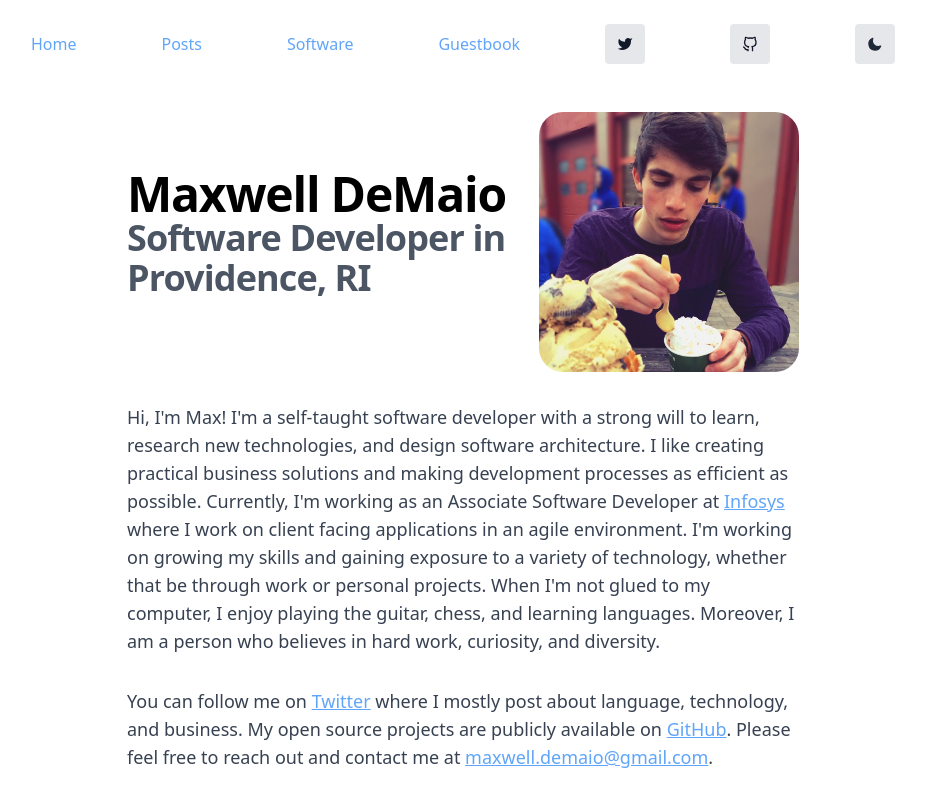
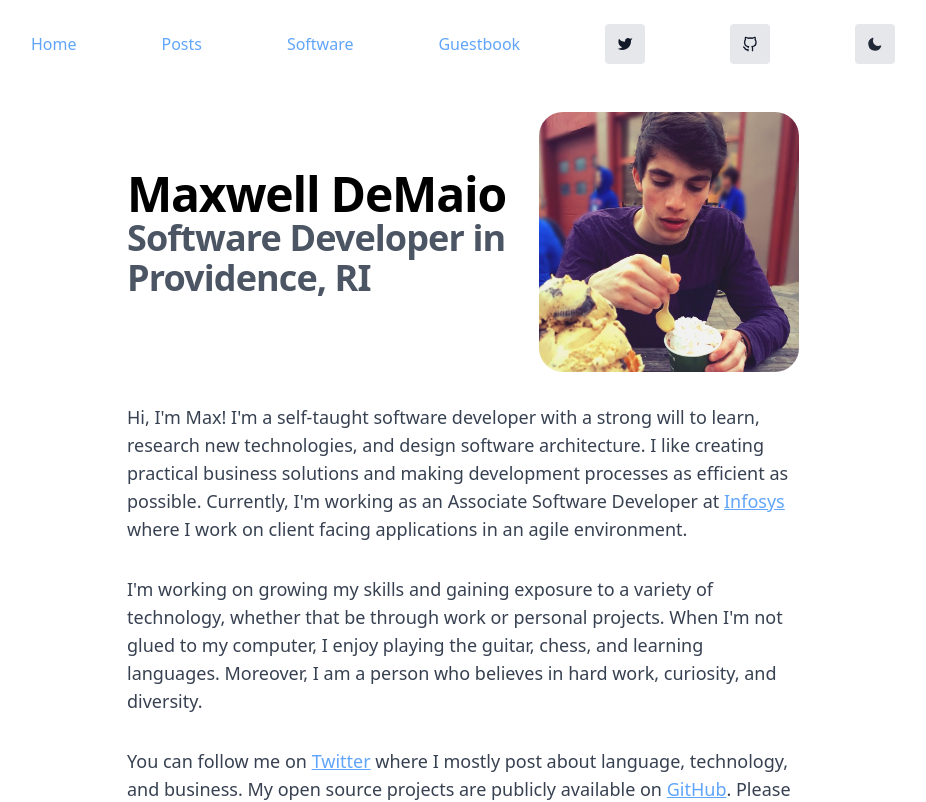
Before and after one commit to maxdemaio/max-nextjs, a Next.js app: page / in a window 1280 px wide. Shown: the top 802 px of the page, without its empty margins (177-1103 px from the left). Built offline with nearby package versions, Linux system fonts and the light colour scheme.

Commit message:
add new para for bio

```diff
--- a/pages/index.js
+++ b/pages/index.js
@@ -40,6 +40,8 @@ export default function Home() {
               Infosys
             </a>{' '}
             where I work on client facing applications in an agile environment.
+          </p>
+          <p className="my-para">
             I'm working on growing my skills and gaining exposure to a variety
             of technology, whether that be through work or personal projects.
             When I'm not glued to my computer, I enjoy playing the guitar,
```
